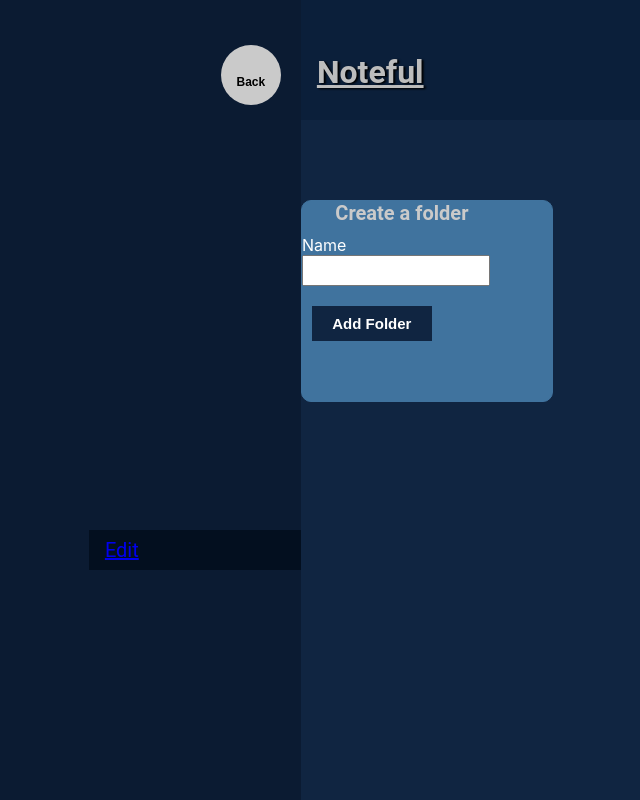
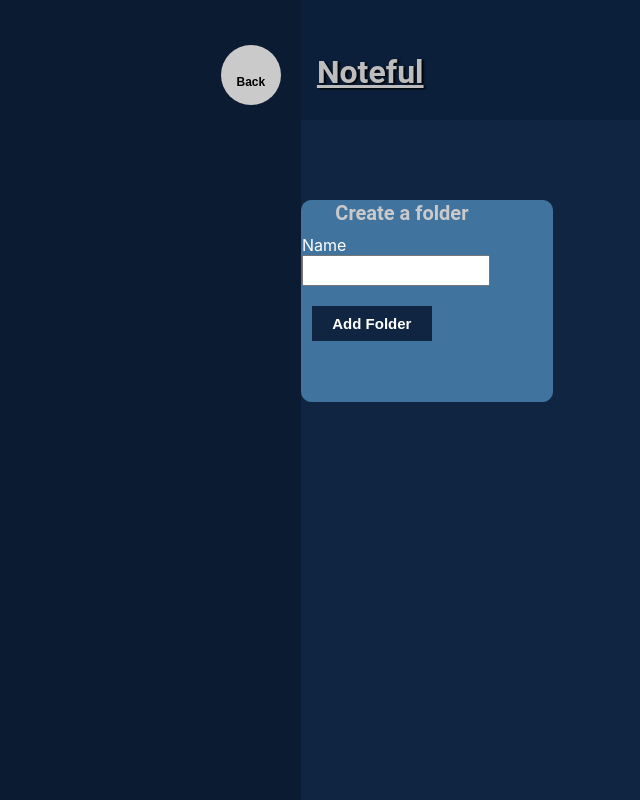
Before and after one commit to oliviadavis593/noteful, a React (Create React App) app: page /add-folder in a window 1280 px wide. Shown: the whole page, without its empty margins (87-727 px from the left). Built offline with nearby package versions, Linux system fonts and the light colour scheme; no server answers; the HTML template or start-up script is replaced by a standard one.

Commit message:
all errors resolved

```diff
--- a/src/App.js
+++ b/src/App.js
@@ -9,7 +9,6 @@ import AddNote from './AddNote/AddNote';
 import NavError from './NavError';
 import MainError from './MainError';
 import EditNote from './EditNote/EditNote'
-import EditFolder from './EditFolder/EditFolder'
 import config from './config';
 import NoteContext from './NoteContext';
 import './App.css';
@@ -78,7 +77,6 @@ class App extends Component {
       addFolder: this.addFolder,
       addNote: this.addNote,
       updateNote: this.updateNote,
-      updateFolder: this.updateFolder
     }
     return(
       <NoteContext.Provider
@@ -92,7 +90,6 @@ class App extends Component {
               <Route path='/notes/:note_id' component={FolderPage} />
               <Route path='/add-folder' component={FolderPage} />
               <Route path='/add-note' component={FolderPage} />
-              <Route path='/edit/folders/:folder_id' component={EditFolder} />
             </NavError>
           </nav>
           <header className='App__header'>
--- a/src/FolderPage/FolderPage.js
+++ b/src/FolderPage/FolderPage.js
@@ -1,5 +1,4 @@
 import React, { Component} from 'react';
-import { Link } from 'react-router-dom'
 import NoteContext from '../NoteContext';
 import Button from '../Button/Button';
 import './FolderPage.css';
@@ -21,7 +20,6 @@ class FolderPage extends Component {
         const {notes, folders } = this.context;
         console.log("folders", folders)
         const { note_id } = this.props.match.params
-        console.log("note_id", note_id)
         const note = notes.find(note => note.id === parseInt(note_id));
         console.log("note", note)
         const currNote = notes.find((n) => n.id === +note_id);
@@ -40,9 +38,6 @@ class FolderPage extends Component {
                 <h3 className='FolderPage__folder-name'>
                 {currNote && currNote.name}
                 </h3>
-                <div className='Note__edit__folder'>
-                    <Link to={`/edit/folders/${folders.id}`}>Edit</Link>
-                </div>
             </div>
         )
     }
--- a/src/Note/Note.js
+++ b/src/Note/Note.js
@@ -69,7 +69,7 @@ class Note extends Component {
 
 Note.propTypes = {
     name: PropTypes.string,
-    id: PropTypes.string.isRequired
+    id: PropTypes.number.isRequired
 }
 
 export default Note;
--- a/src/NoteContext.js
+++ b/src/NoteContext.js
@@ -7,7 +7,6 @@ const NoteContext = React.createContext({
     addFolder: () => {},
     addNote: () => {},
     updateNote: () => {},
-    updateFolder: () => {}
 })
 
 export default NoteContext;
--- a/src/NotePage/NotePage.js
+++ b/src/NotePage/NotePage.js
@@ -16,8 +16,7 @@ class NotePage extends Component {
             return <Redirect to='/' />;
         }
 
-console.log("console notes", notes)
-console.log("console note", note)
+
         return(
             <section className='NotePage'>
                    <Note
```
